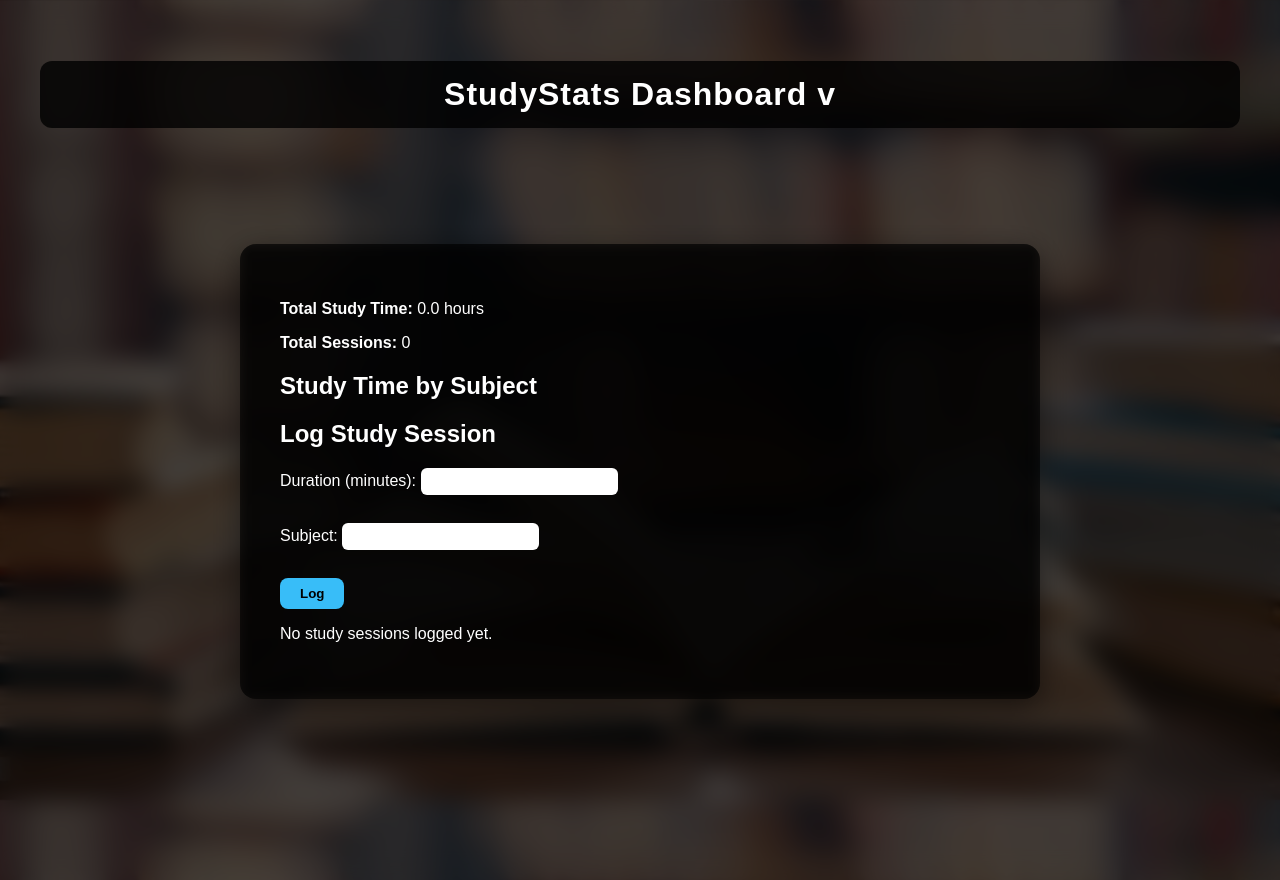
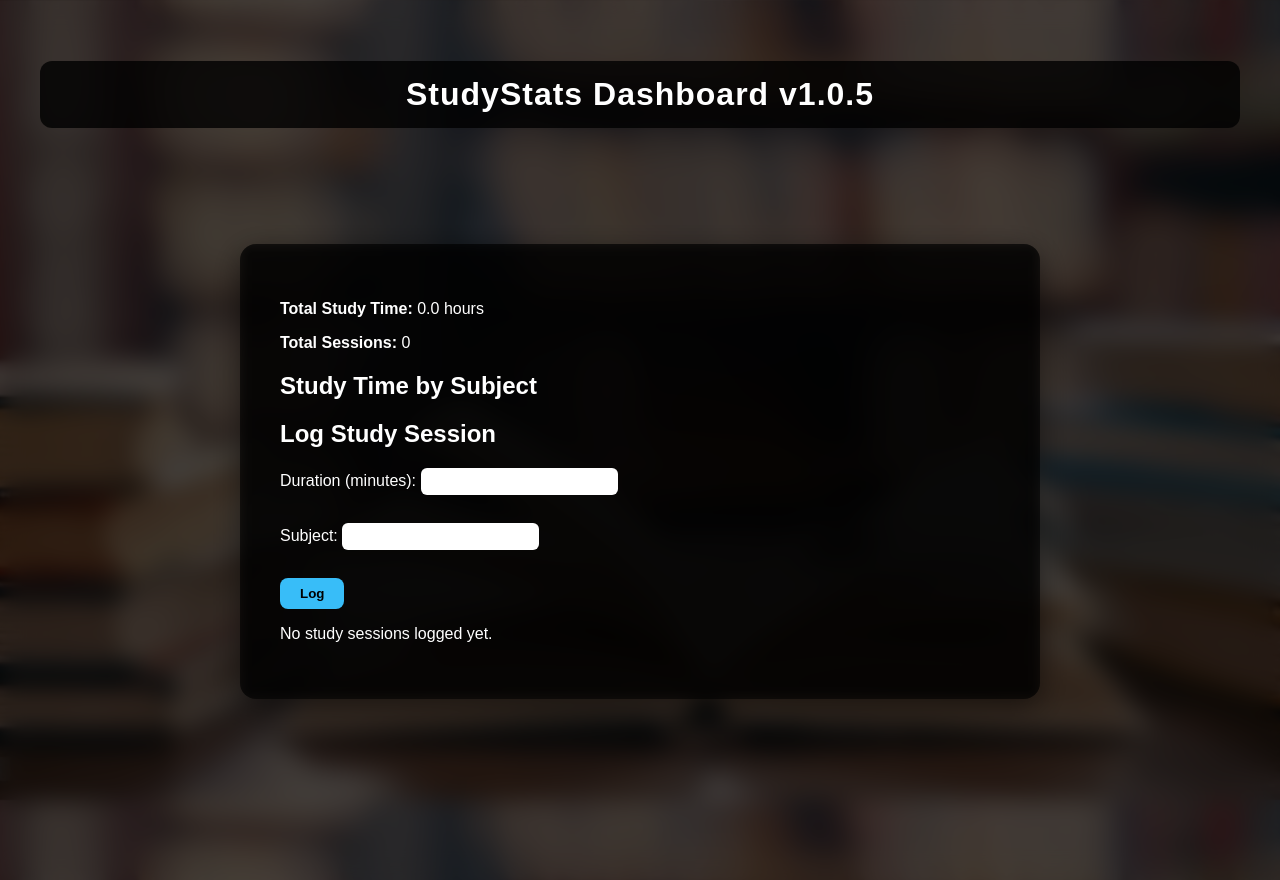
Before and after one commit to jibansnewlife-gif/Studystats, a Flask app: page / in a window 1280 px wide. Run offline with Flask 3, Linux system fonts and the light colour scheme.

Commit message:
Release 1.0.5

```diff
--- a/studystats/templates/index.html
+++ b/studystats/templates/index.html
@@ -6,7 +6,7 @@
 </head>
 <body>
     <div class="content">
-    <h1 class="tittle">StudyStats Dashboard v{{ version }}</h1>
+    <h1 class="tittle">StudyStats Dashboard v1.0.5</h1>
 
     <br>
     <br>
```
